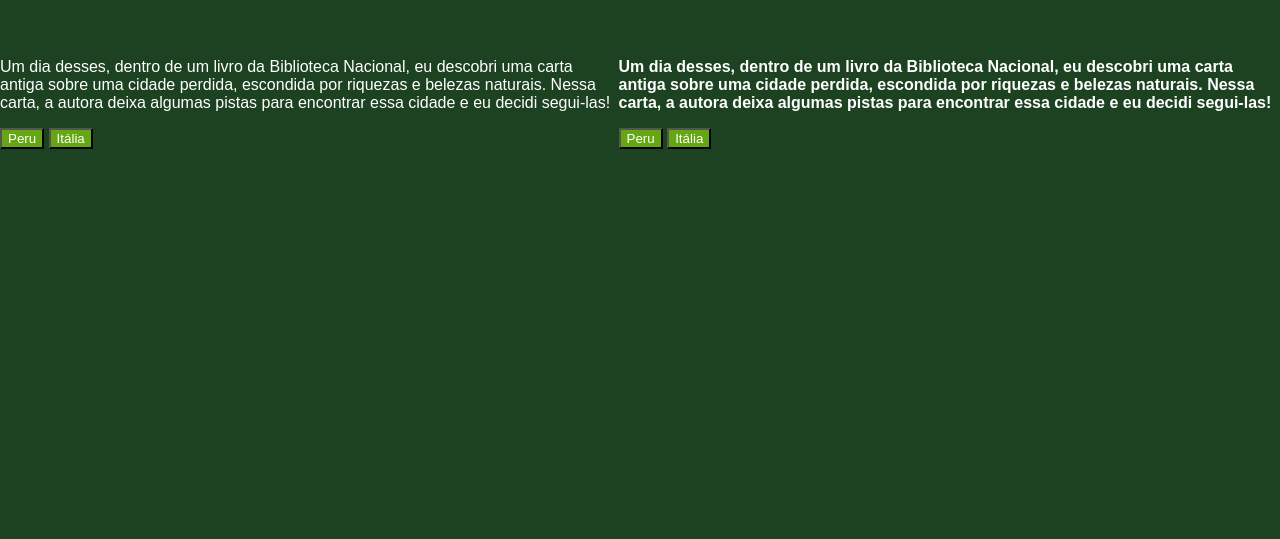
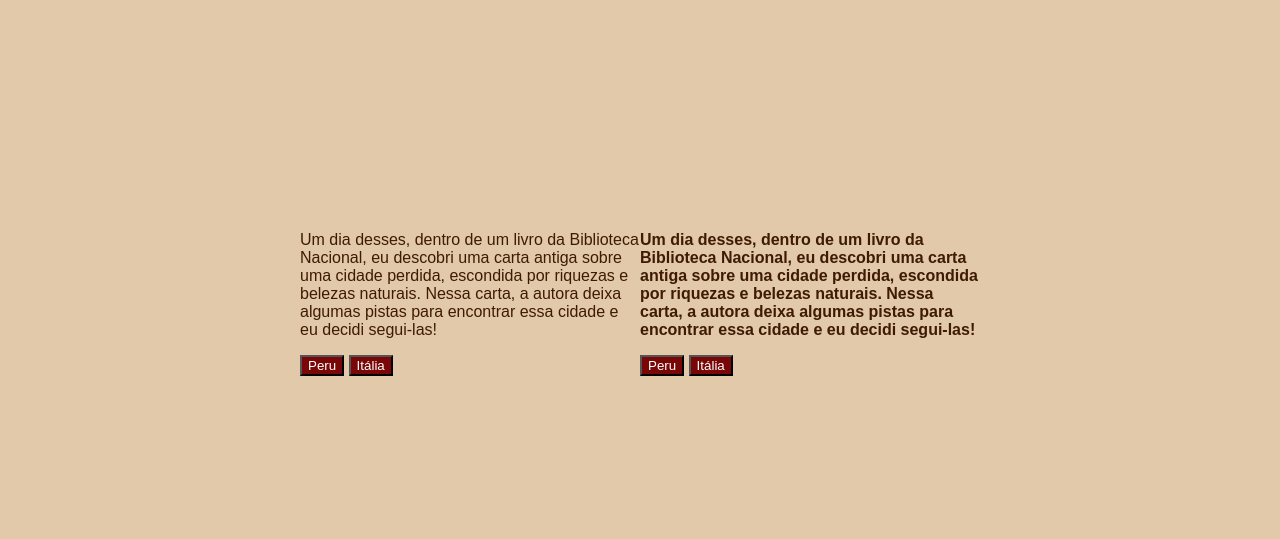
Before and after one commit to bianca7Gomes/historia, a plain HTML site: page index.html in a window 1280 px wide. Shown: the part 264-803 px from the top of the page. Drawn offline with Linux system fonts and the light colour scheme; a web font is replaced by a local one.

Commit message:
Update styles.css

```diff
--- a/styles.css
+++ b/styles.css
@@ -30,3 +30,37 @@ img {
     max-width: 50%;
     height: 500px;
 }
+
+body {
+    background-color: #e2c9aa;
+    color: rgb(63, 27, 3);
+    font-family: "Kanit", sans-serif;
+    display: flex;
+    justify-content: right;
+    align-items: right;
+    height: 500px;
+    margin: 300px;
+}
+
+button {
+    background-color:#790707;
+    color: white;
+    font-family: "Kanit", sans-serif;
+    align-items: center;
+}
+
+.passo {
+    display: none;
+
+}
+
+.passo.ativo {
+    display:block;
+}
+
+img {
+    margin-left: 170px;
+    margin-right: 170px;
+    max-width: 50%;
+    height: 500px;
+}
```
